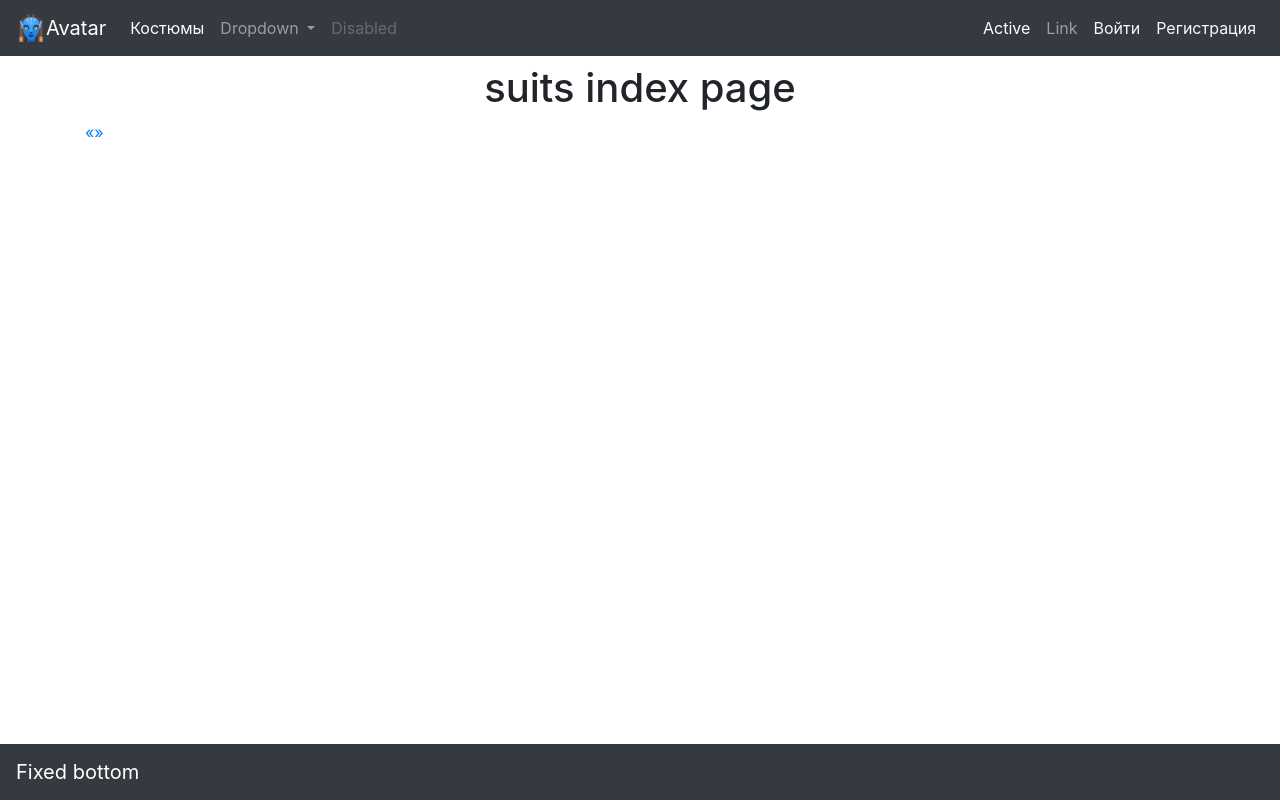
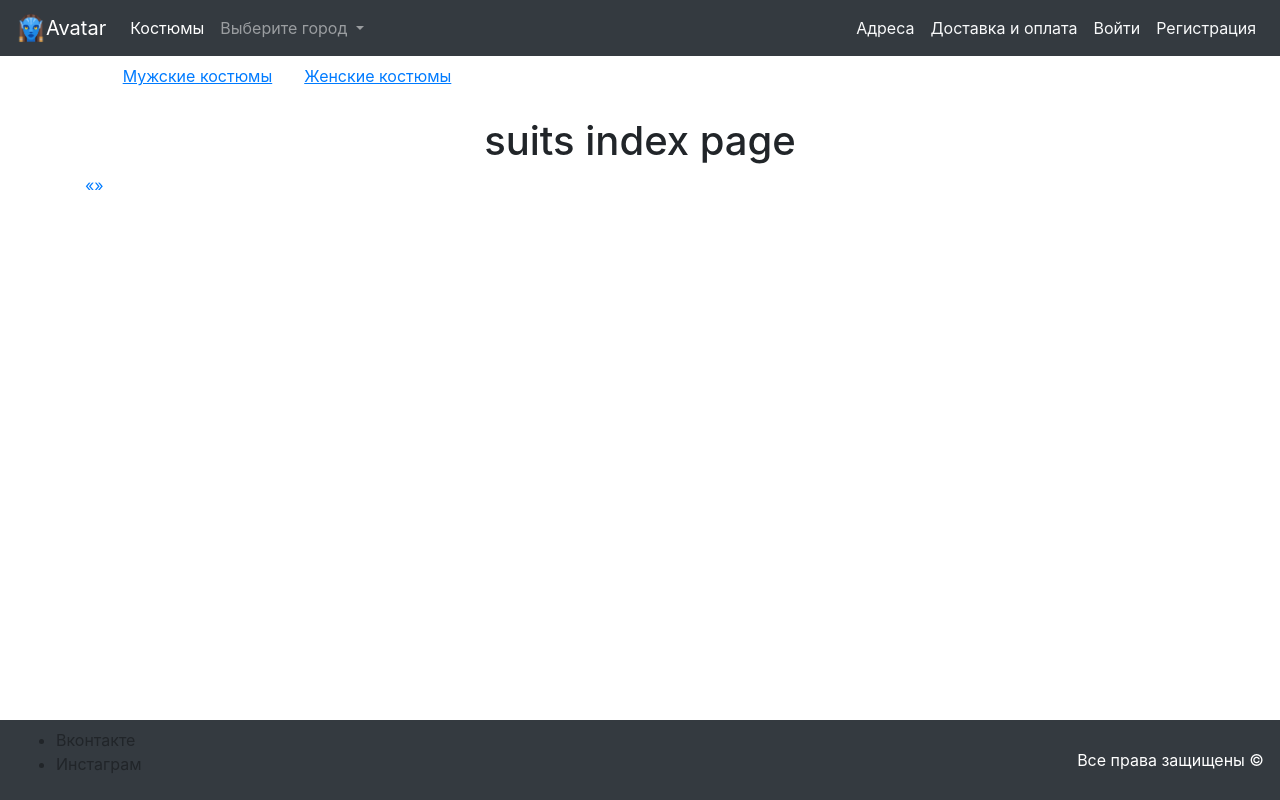
Before and after one commit to DamirZinatullin/avatar, a Python web app: template app/templates/index.html in a window 1280 px wide. Run offline with Jinja, Linux system fonts and the light colour scheme; the template is opened without the code that fills it, so the values that code supplies are empty; some libraries are stand-ins or nearby versions.

Commit message:
Created pages man, woman, shipping_and_payment. Created flexible footer

```diff
--- a/app/static/css/style.css
+++ b/app/static/css/style.css
@@ -1,3 +1,20 @@
+html, body {
+    height: 100%
+}
+
+body {
+    display: flex;
+    flex-direction: column
+}
+
+#page-wrap {
+    flex-grow: 1;
+}
+
 .navbar {
-         border-radius: 0;
+    border-radius: 0px;
 }
+
+footer #rights {
+    color: white;
+}
--- a/app/templates/base.html
+++ b/app/templates/base.html
@@ -13,7 +13,6 @@
           crossorigin="anonymous">
     <link rel="stylesheet"
           href="{{ url_for('static', filename='css/style.css') }}">
-
     <title>
         {% block title %}
         {% endblock %} | Avatar
@@ -22,7 +21,7 @@
 <body>
 <nav class="navbar navbar-expand-lg navbar-dark bg-dark">
     <a class="navbar-brand" href="{{ url_for('index') }}">
-        <img src="./static/images/brand.jpg" width="30" height="30"
+        <img src="../static/images/brand.jpg" width="30" height="30"
              class="d-inline-block align-top" alt="">Avatar</a>
     <button class="navbar-toggler" type="button" data-toggle="collapse"
             data-target="#navbarSupportedContent"
@@ -35,7 +34,7 @@
         <ul class="navbar-nav mr-auto">
             <li class="nav-item active">
                 <a class="nav-link" href="{{ url_for('suits.index') }}">Костюмы
-                    <span class="sr-only">(current)</span></a>
+                </a>
             </li>
             <li class="nav-item">
                 {% if current_user.has_role('admin') %}
@@ -46,28 +45,22 @@
                 <a class="nav-link dropdown-toggle" href="#"
                    id="navbarDropdown" role="button" data-toggle="dropdown"
                    aria-haspopup="true" aria-expanded="false">
-                    Dropdown
+                    Выберите город
                 </a>
                 <div class="dropdown-menu"
                      aria-labelledby="navbarDropdown">
-                    <a class="dropdown-item" href="#">Action</a>
-                    <a class="dropdown-item" href="#">Another action</a>
-                    <div class="dropdown-divider"></div>
-                    <a class="dropdown-item" href="#">Something else
-                        here</a>
+                    <a class="dropdown-item" href="#">Москва</a>
+                    <a class="dropdown-item" href="#">Санкт-Петербург</a>
+                    <a class="dropdown-item" href="#">Екатеринбург</a>
                 </div>
-            </li>
-            <li class="nav-item">
-                <a class="nav-link disabled" href="#" tabindex="-1"
-                   aria-disabled="true">Disabled</a>
             </li>
         </ul>
         <ul class="nav navbar-nav navbar-right">
           <li class="nav-item">
-            <a class="nav-link active" href="#">Active</a>
+            <a class="nav-link text-light" href="{{ url_for('addresses') }}">Адреса</a>
           </li>
           <li class="nav-item">
-            <a class="nav-link" href="#">Link</a>
+            <a class="nav-link text-light" href="{{ url_for('shipping_and_payment') }}">Доставка и оплата</a>
           </li>
           <li class="nav-item">
             <a class="nav-link text-light" href="{{ url_for_security('login') }}">Войти</a>
@@ -79,16 +72,40 @@
     </div>
 
 </nav>
-<div class="container">
+<div class="offset-md-1" style="height: 20px">
+<ul class="nav">
+  <li class="nav-item">
+    <a class="nav-link" href="{{ url_for('suits.man_suits') }}"><u>Мужские костюмы</u></a>
+  </li>
+  <li class="nav-item">
+    <a class="nav-link" href="{{ url_for('suits.woman_suits') }}"><u>Женские костюмы</u></a>
+  </li>
+</ul>
+</div>
+<hr color="#C0C0C0">
+<div id="page-wrap" class="container">
     <div align="center">
         <h1>
             {% block content_title %}
             {% endblock %}
         </h1>
-    </div>
+    </div >
     {% block content %}
     {% endblock %}
 </div>
+<footer>
+    <nav class="navbar navbar-dark bg-dark">
+        <div id="social">
+            <ul>
+                <li>Вконтакте</li>
+                <li>Инстаграм</li>
+            </ul>
+        </div>
+        <div id="rights">
+            Все права защищены &copy;
+        </div>
+    </nav>
+</footer>
 <!-- Optional JavaScript -->
 <!-- jQuery first, then Popper.js, then Bootstrap JS -->
 <script src="https://code.jquery.com/jquery-3.3.1.slim.min.js"
@@ -100,12 +117,5 @@
 <script src="https://stackpath.bootstrapcdn.com/bootstrap/4.3.1/js/bootstrap.min.js"
         integrity="sha384-JjSmVgyd0p3pXB1rRibZUAYoIIy6OrQ6VrjIEaFf/nJGzIxFDsf4x0xIM+B07jRM"
         crossorigin="anonymous"></script>
-<nav class="navbar fixed-bottom navbar-dark bg-dark">
-  <a class="navbar-brand" href="#">Fixed bottom</a>
-</nav>
-
-<!--<nav class="navbar navbar-dark bg-dark">-->
-<!--  <a class="navbar-brand" href="#">Fixed bottom</a>-->
-</nav>
 </body>
 </html>
```
Also changed, not shown: app/migrations/versions/6c7aa67739ce_.py (added, +40 -0 lines), app/migrations/versions/e97679331e85_.py (added, +28 -0 lines), app/models.py (+15 -1 lines), app/suits/blueprint.py (+10 -0 lines), app/suits/templates/suits/man.html (added, +12 -0 lines), app/suits/templates/suits/woman.html (added, +12 -0 lines), app/templates/addresses.html (added, +13 -0 lines), app/templates/index.html (+21 -10 lines), app/templates/shipping_and_payment.html (added, +13 -0 lines), app/view.py (+8 -22 lines).
